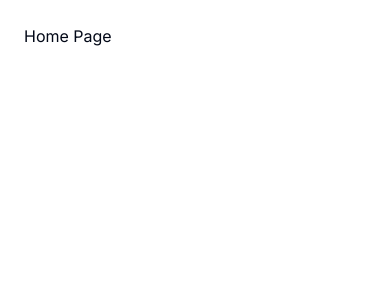
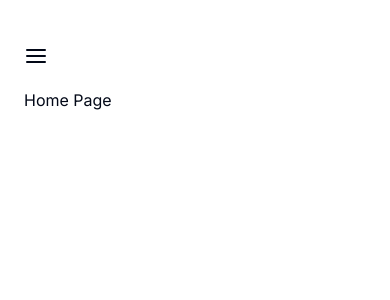
Before and after one commit to bregarulai/job_board, a Next.js app: page / in a window 390 px wide. Shown: the top 300 px of the page. Built offline with nearby package versions, Linux system fonts and the light colour scheme.

Commit message:
Implement mobile navigation

```diff
--- a/components/CommonLayout.tsx
+++ b/components/CommonLayout.tsx
@@ -1,8 +1,11 @@
+import Header from "@/components/Header";
+
 const CommonLayout = ({ children }: { children: React.ReactNode }) => {
   return (
-    <main>
-      <div className="mx-auto max-w-7xl p-6 lg:px-8">{children}</div>
-    </main>
+    <div className="mx-auto max-w-7xl p-6 lg:px-8">
+      <Header />
+      <main>{children}</main>
+    </div>
   );
 };
 
--- /dev/null
+++ b/components/Header.tsx
@@ -0,0 +1,64 @@
+"use client";
+
+import { AlignJustify } from "lucide-react";
+import Link from "next/link";
+
+import { Sheet, SheetContent, SheetTrigger } from "@/components/ui/sheet";
+import { Button } from "@/components/ui/button";
+
+const Header = () => {
+  const menuItems = [
+    {
+      label: "Home",
+      path: "/",
+      show: true,
+    },
+    {
+      label: "Login",
+      path: "/sign-in",
+      show: true,
+    },
+    {
+      label: "Register",
+      path: "/sign-up",
+      show: true,
+    },
+  ];
+  return (
+    <header className="flex h-16 w-full shrink-0 items-center">
+      <Sheet>
+        <SheetTrigger asChild>
+          <Button
+            size="sm"
+            variant="ghost"
+            className="cursor-pointer px-1 -ml-1"
+          >
+            <AlignJustify />
+            <span className="sr-only">Toggle Navigation Menu</span>
+          </Button>
+        </SheetTrigger>
+        <SheetContent side="left">
+          <Link href="/" className="mr-6 hidden lg:flex">
+            <h3>BreagaCode Jobs</h3>
+          </Link>
+          <nav className="grid gap-2 py-6">
+            {/* TODO: close drawer after clicking on a menu item */}
+            {menuItems.map((menuItem) =>
+              menuItem.show ? (
+                <Link
+                  key={menuItem.path}
+                  href={menuItem.path}
+                  className="flex w-full items-center py-2 text-md font-semibold hover:underline"
+                >
+                  {menuItem.label}
+                </Link>
+              ) : null
+            )}
+          </nav>
+        </SheetContent>
+      </Sheet>
+    </header>
+  );
+};
+
+export default Header;
--- /dev/null
+++ b/components/ui/button.tsx
@@ -0,0 +1,56 @@
+import * as React from "react"
+import { Slot } from "@radix-ui/react-slot"
+import { cva, type VariantProps } from "class-variance-authority"
+
+import { cn } from "@/lib/utils"
+
+const buttonVariants = cva(
+  "inline-flex items-center justify-center whitespace-nowrap rounded-md text-sm font-medium ring-offset-background transition-colors focus-visible:outline-none focus-visible:ring-2 focus-visible:ring-ring focus-visible:ring-offset-2 disabled:pointer-events-none disabled:opacity-50",
+  {
+    variants: {
+      variant: {
+        default: "bg-primary text-primary-foreground hover:bg-primary/90",
+        destructive:
+          "bg-destructive text-destructive-foreground hover:bg-destructive/90",
+        outline:
+          "border border-input bg-background hover:bg-accent hover:text-accent-foreground",
+        secondary:
+          "bg-secondary text-secondary-foreground hover:bg-secondary/80",
+        ghost: "hover:bg-accent hover:text-accent-foreground",
+        link: "text-primary underline-offset-4 hover:underline",
+      },
+      size: {
+        default: "h-10 px-4 py-2",
+        sm: "h-9 rounded-md px-3",
+        lg: "h-11 rounded-md px-8",
+        icon: "h-10 w-10",
+      },
+    },
+    defaultVariants: {
+      variant: "default",
+      size: "default",
+    },
+  }
+)
+
+export interface ButtonProps
+  extends React.ButtonHTMLAttributes<HTMLButtonElement>,
+    VariantProps<typeof buttonVariants> {
+  asChild?: boolean
+}
+
+const Button = React.forwardRef<HTMLButtonElement, ButtonProps>(
+  ({ className, variant, size, asChild = false, ...props }, ref) => {
+    const Comp = asChild ? Slot : "button"
+    return (
+      <Comp
+        className={cn(buttonVariants({ variant, size, className }))}
+        ref={ref}
+        {...props}
+      />
+    )
+  }
+)
+Button.displayName = "Button"
+
+export { Button, buttonVariants }
--- /dev/null
+++ b/components/ui/sheet.tsx
@@ -0,0 +1,140 @@
+"use client"
+
+import * as React from "react"
+import * as SheetPrimitive from "@radix-ui/react-dialog"
+import { cva, type VariantProps } from "class-variance-authority"
+import { X } from "lucide-react"
+
+import { cn } from "@/lib/utils"
+
+const Sheet = SheetPrimitive.Root
+
+const SheetTrigger = SheetPrimitive.Trigger
+
+const SheetClose = SheetPrimitive.Close
+
+const SheetPortal = SheetPrimitive.Portal
+
+const SheetOverlay = React.forwardRef<
+  React.ElementRef<typeof SheetPrimitive.Overlay>,
+  React.ComponentPropsWithoutRef<typeof SheetPrimitive.Overlay>
+>(({ className, ...props }, ref) => (
+  <SheetPrimitive.Overlay
+    className={cn(
+      "fixed inset-0 z-50 bg-black/80  data-[state=open]:animate-in data-[state=closed]:animate-out data-[state=closed]:fade-out-0 data-[state=open]:fade-in-0",
+      className
+    )}
+    {...props}
+    ref={ref}
+  />
+))
+SheetOverlay.displayName = SheetPrimitive.Overlay.displayName
+
+const sheetVariants = cva(
+  "fixed z-50 gap-4 bg-background p-6 shadow-lg transition ease-in-out data-[state=open]:animate-in data-[state=closed]:animate-out data-[state=closed]:duration-300 data-[state=open]:duration-500",
+  {
+    variants: {
+      side: {
+        top: "inset-x-0 top-0 border-b data-[state=closed]:slide-out-to-top data-[state=open]:slide-in-from-top",
+        bottom:
+          "inset-x-0 bottom-0 border-t data-[state=closed]:slide-out-to-bottom data-[state=open]:slide-in-from-bottom",
+        left: "inset-y-0 left-0 h-full w-3/4 border-r data-[state=closed]:slide-out-to-left data-[state=open]:slide-in-from-left sm:max-w-sm",
+        right:
+          "inset-y-0 right-0 h-full w-3/4  border-l data-[state=closed]:slide-out-to-right data-[state=open]:slide-in-from-right sm:max-w-sm",
+      },
+    },
+    defaultVariants: {
+      side: "right",
+    },
+  }
+)
+
+interface SheetContentProps
+  extends React.ComponentPropsWithoutRef<typeof SheetPrimitive.Content>,
+    VariantProps<typeof sheetVariants> {}
+
+const SheetContent = React.forwardRef<
+  React.ElementRef<typeof SheetPrimitive.Content>,
+  SheetContentProps
+>(({ side = "right", className, children, ...props }, ref) => (
+  <SheetPortal>
+    <SheetOverlay />
+    <SheetPrimitive.Content
+      ref={ref}
+      className={cn(sheetVariants({ side }), className)}
+      {...props}
+    >
+      {children}
+      <SheetPrimitive.Close className="absolute right-4 top-4 rounded-sm opacity-70 ring-offset-background transition-opacity hover:opacity-100 focus:outline-none focus:ring-2 focus:ring-ring focus:ring-offset-2 disabled:pointer-events-none data-[state=open]:bg-secondary">
+        <X className="h-4 w-4" />
+        <span className="sr-only">Close</span>
+      </SheetPrimitive.Close>
+    </SheetPrimitive.Content>
+  </SheetPortal>
+))
+SheetContent.displayName = SheetPrimitive.Content.displayName
+
+const SheetHeader = ({
+  className,
+  ...props
+}: React.HTMLAttributes<HTMLDivElement>) => (
+  <div
+    className={cn(
+      "flex flex-col space-y-2 text-center sm:text-left",
+      className
+    )}
+    {...props}
+  />
+)
+SheetHeader.displayName = "SheetHeader"
+
+const SheetFooter = ({
+  className,
+  ...props
+}: React.HTMLAttributes<HTMLDivElement>) => (
+  <div
+    className={cn(
+      "flex flex-col-reverse sm:flex-row sm:justify-end sm:space-x-2",
+      className
+    )}
+    {...props}
+  />
+)
+SheetFooter.displayName = "SheetFooter"
+
+const SheetTitle = React.forwardRef<
+  React.ElementRef<typeof SheetPrimitive.Title>,
+  React.ComponentPropsWithoutRef<typeof SheetPrimitive.Title>
+>(({ className, ...props }, ref) => (
+  <SheetPrimitive.Title
+    ref={ref}
+    className={cn("text-lg font-semibold text-foreground", className)}
+    {...props}
+  />
+))
+SheetTitle.displayName = SheetPrimitive.Title.displayName
+
+const SheetDescription = React.forwardRef<
+  React.ElementRef<typeof SheetPrimitive.Description>,
+  React.ComponentPropsWithoutRef<typeof SheetPrimitive.Description>
+>(({ className, ...props }, ref) => (
+  <SheetPrimitive.Description
+    ref={ref}
+    className={cn("text-sm text-muted-foreground", className)}
+    {...props}
+  />
+))
+SheetDescription.displayName = SheetPrimitive.Description.displayName
+
+export {
+  Sheet,
+  SheetPortal,
+  SheetOverlay,
+  SheetTrigger,
+  SheetClose,
+  SheetContent,
+  SheetHeader,
+  SheetFooter,
+  SheetTitle,
+  SheetDescription,
+}
--- a/package.json
+++ b/package.json
@@ -10,6 +10,8 @@
   },
   "dependencies": {
     "@clerk/nextjs": "^5.3.0",
+    "@radix-ui/react-dialog": "^1.1.1",
+    "@radix-ui/react-slot": "^1.1.0",
     "class-variance-authority": "^0.7.0",
     "clsx": "^2.1.1",
     "lucide-react": "^0.427.0",
```
Also changed, not shown: 1 other file (tests, documents, lock files or other folders).
